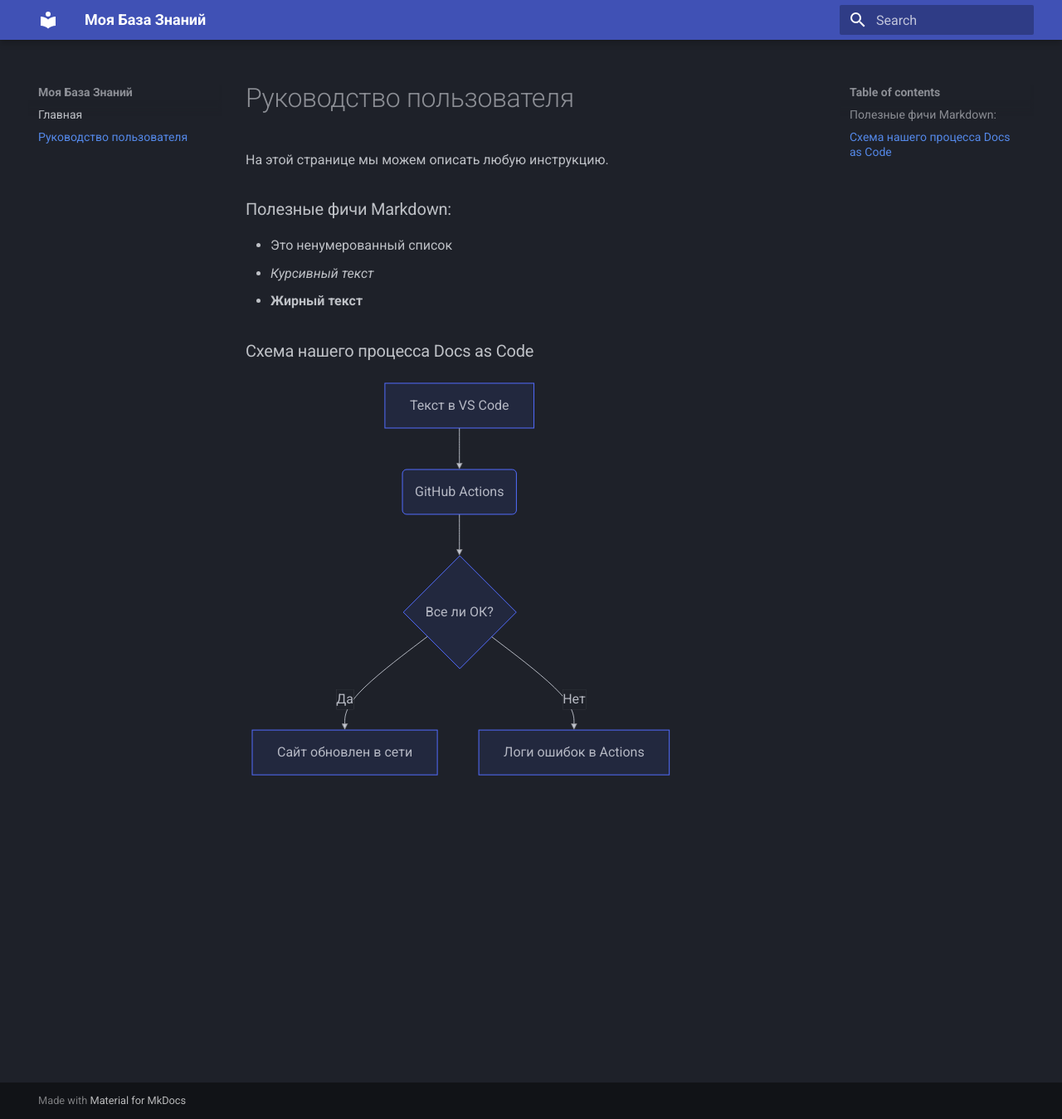
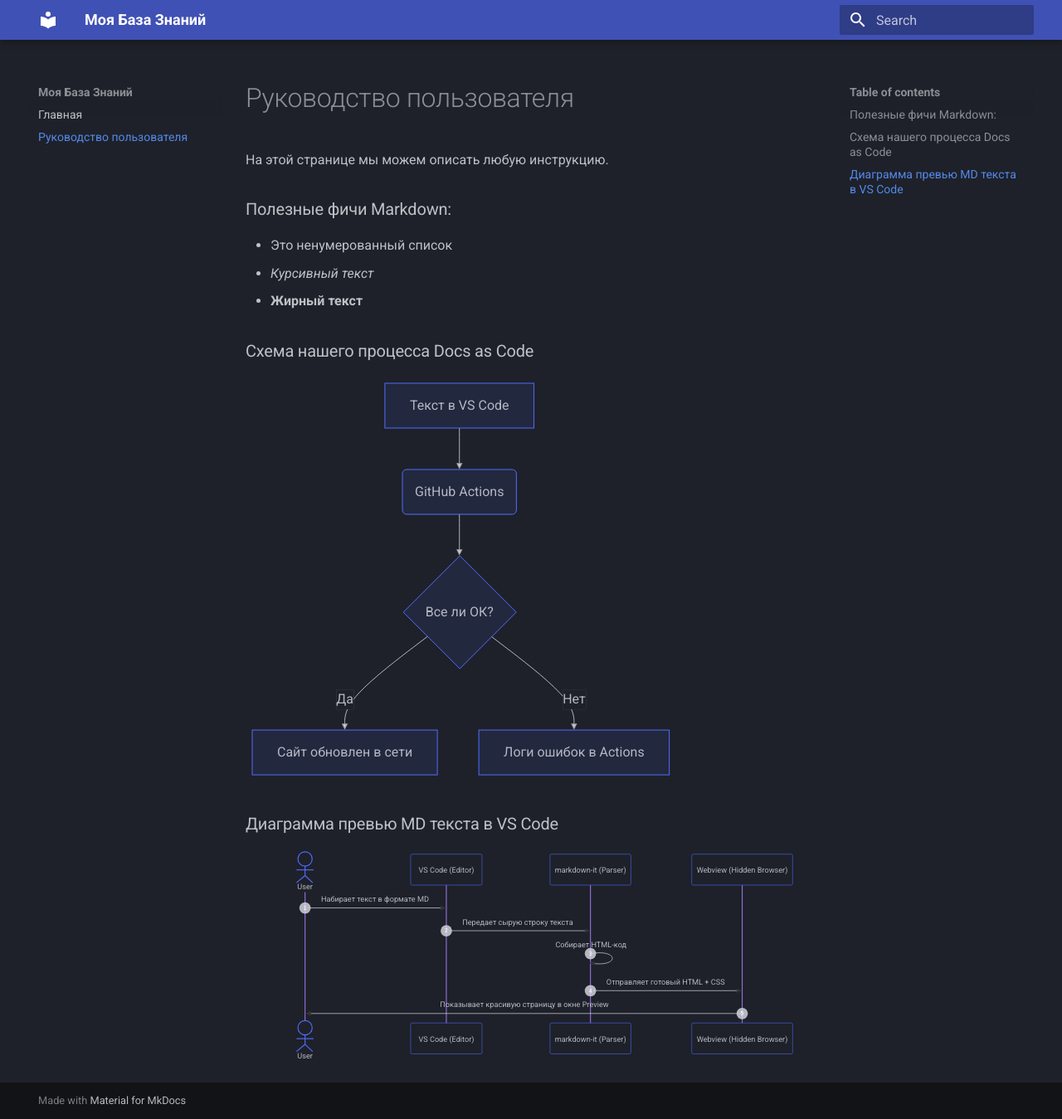
Before and after one commit to ryzhakov-ai/docs_as_code_test, an MkDocs documentation site: the page built from docs/guide.md, in a window 1280 px wide and 1349 px high. Shown: the whole window at 83% size. Built offline with MkDocs 1.6.1 and Material for MkDocs 9.7.7, drawn with Linux system fonts in a browser that asks for light colours; part of the change alters nothing that is shown.

````diff
--- a/docs/guide.md
+++ b/docs/guide.md
@@ -16,3 +16,20 @@ graph TD
     C -->|Да| D[Сайт обновлен в сети]
     C -->|Нет| E[Логи ошибок в Actions]
 ```
+
+### Диаграмма превью MD текста в VS Code
+
+```mermaid
+sequenceDiagram
+autonumber
+    actor User
+    participant VSCode as VS Code (Editor)
+    participant Engine as markdown-it (Parser)
+    participant Webview as Webview (Hidden Browser)
+
+    User->>VSCode: Набирает текст в формате MD
+    VSCode->>Engine: Передает сырую строку текста
+    Engine->>Engine: Собирает HTML-код
+    Engine->>Webview: Отправляет готовый HTML + CSS
+    Webview->>User: Показывает красивую страницу в окне Preview
+```
````
